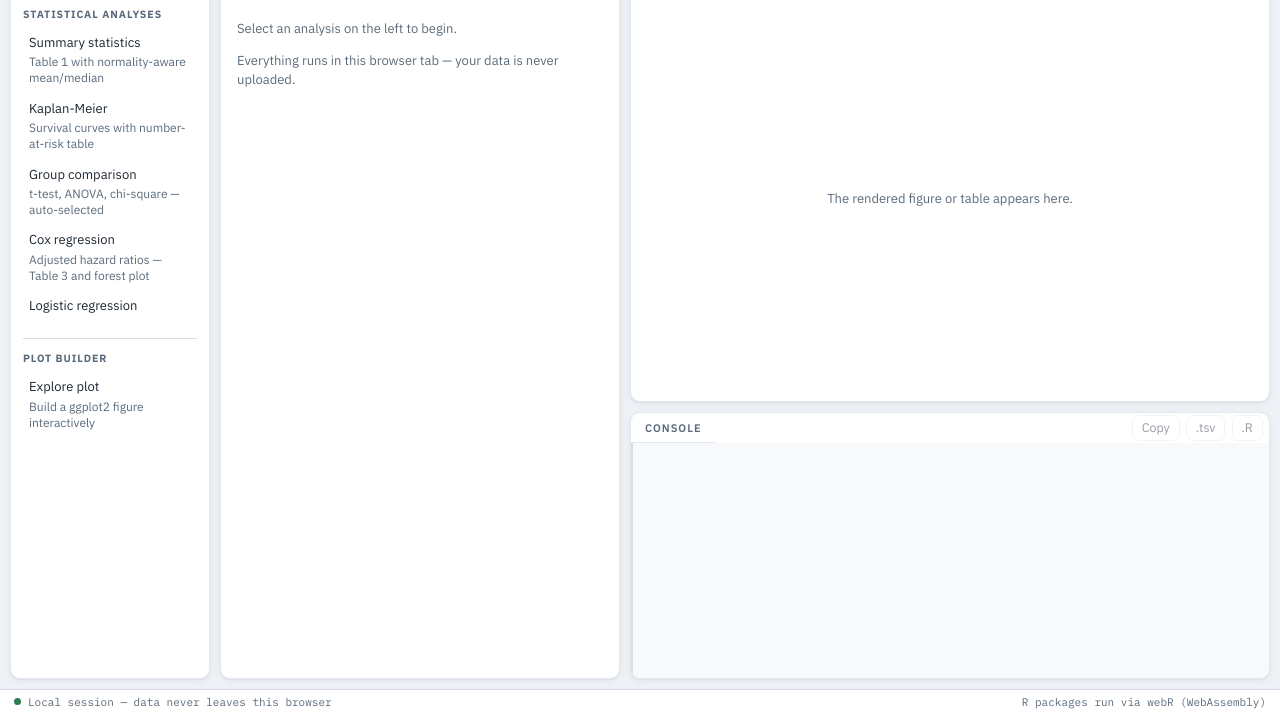
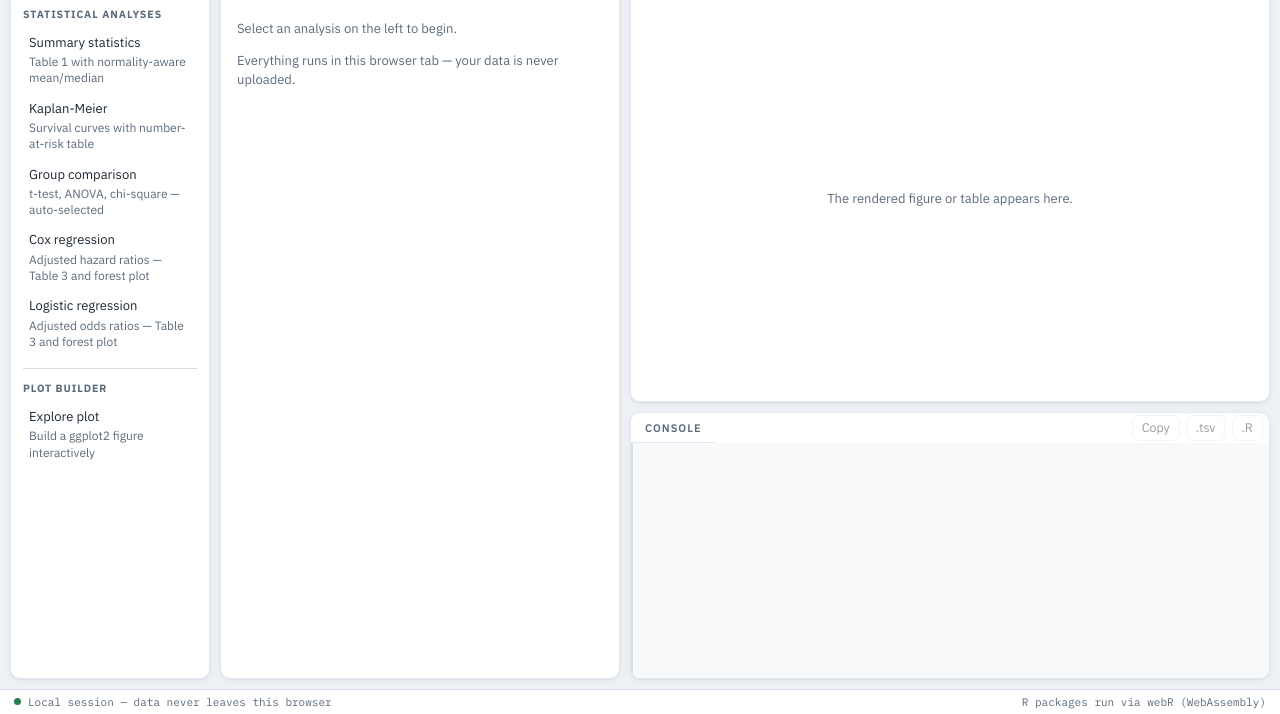
Before and after one commit to sahasand/figura-stats, a website with bundled scripts: page web/index.html in a window 1280 px wide. Shown: the part 86-800 px from the top of the page. Built offline with nearby package versions, Linux system fonts and the light colour scheme.

Commit message:
fix(nav): add missing nav-desc to Logistic regression button
Task 10 added the Logistic regression nav button with only a
.nav-label, so it collapsed to the 36px min-height while every
sibling analysis (label+desc) renders taller. Add a matching
.nav-desc to keep the nav list visually consistent.

```diff
--- a/web/index.html
+++ b/web/index.html
@@ -46,6 +46,7 @@
         </button>
         <button data-figure="logistic">
           <span class="nav-label">Logistic regression</span>
+          <span class="nav-desc">Adjusted odds ratios — Table 3 and forest plot</span>
         </button>
         <p class="nav-group">Plot builder</p>
         <button data-figure="explore">
```
